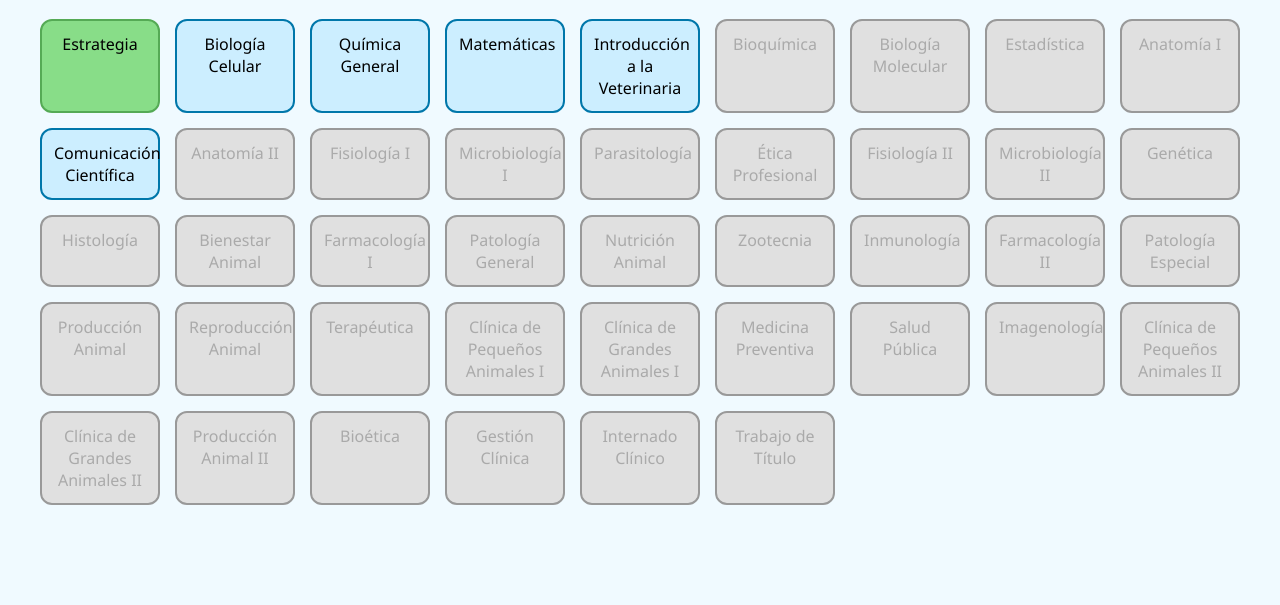
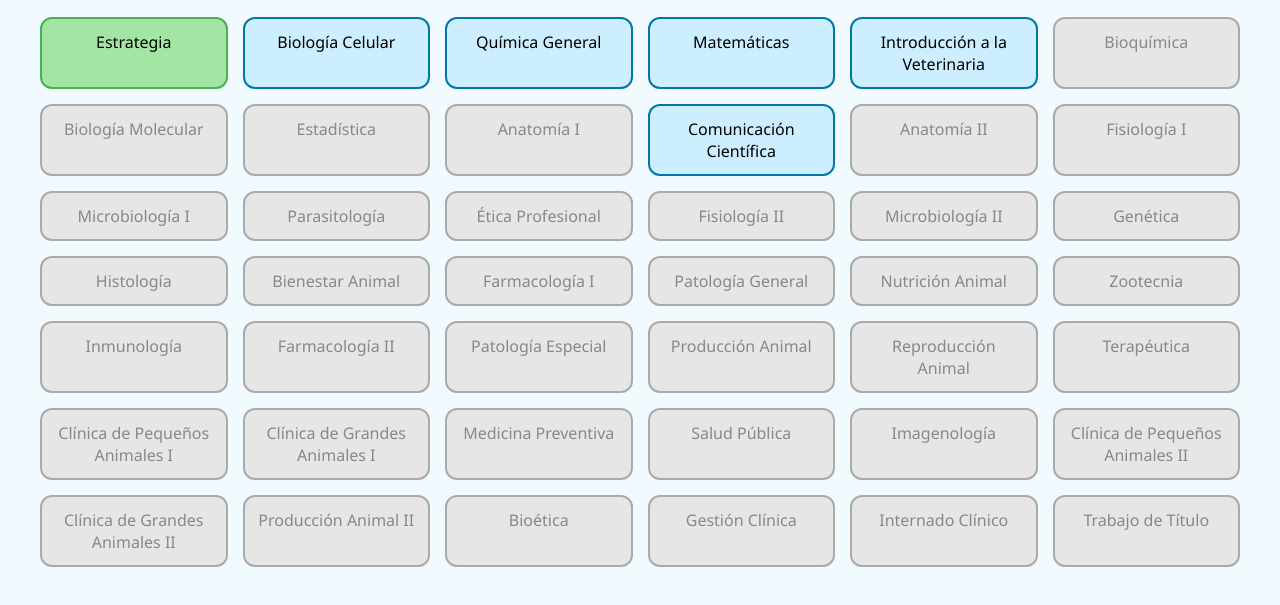
Before and after one commit to Mariadoris19/mi-malla-interactiva, a plain HTML site: page Index.html in a window 1280 px wide. Both pictures are taken after a click on the element "Estrategia". Shown: the part 95-700 px from the top of the page. Drawn offline with Linux system fonts and the light colour scheme.

Commit message:
Update estilos.css

```diff
--- a/estilos.css
+++ b/estilos.css
@@ -7,11 +7,12 @@ body {
 
 h1 {
   color: #008cba;
+  margin-bottom: 20px;
 }
 
 .malla {
   display: grid;
-  grid-template-columns: repeat(auto-fit, minmax(120px, 1fr));
+  grid-template-columns: repeat(auto-fit, minmax(180px, 1fr));
   gap: 15px;
   max-width: 1200px;
   margin: auto;
@@ -32,13 +33,13 @@ h1 {
 }
 
 .ramo.aprobado {
-  background-color: #88dd88;
-  border-color: #55aa55;
+  background-color: #a3e6a3;
+  border-color: #4caf50;
 }
 
 .ramo.bloqueado {
-  background-color: #e0e0e0;
-  border-color: #999;
-  color: #aaa;
+  background-color: #e6e6e6;
+  border-color: #aaa;
+  color: #888;
   cursor: not-allowed;
 }
```
